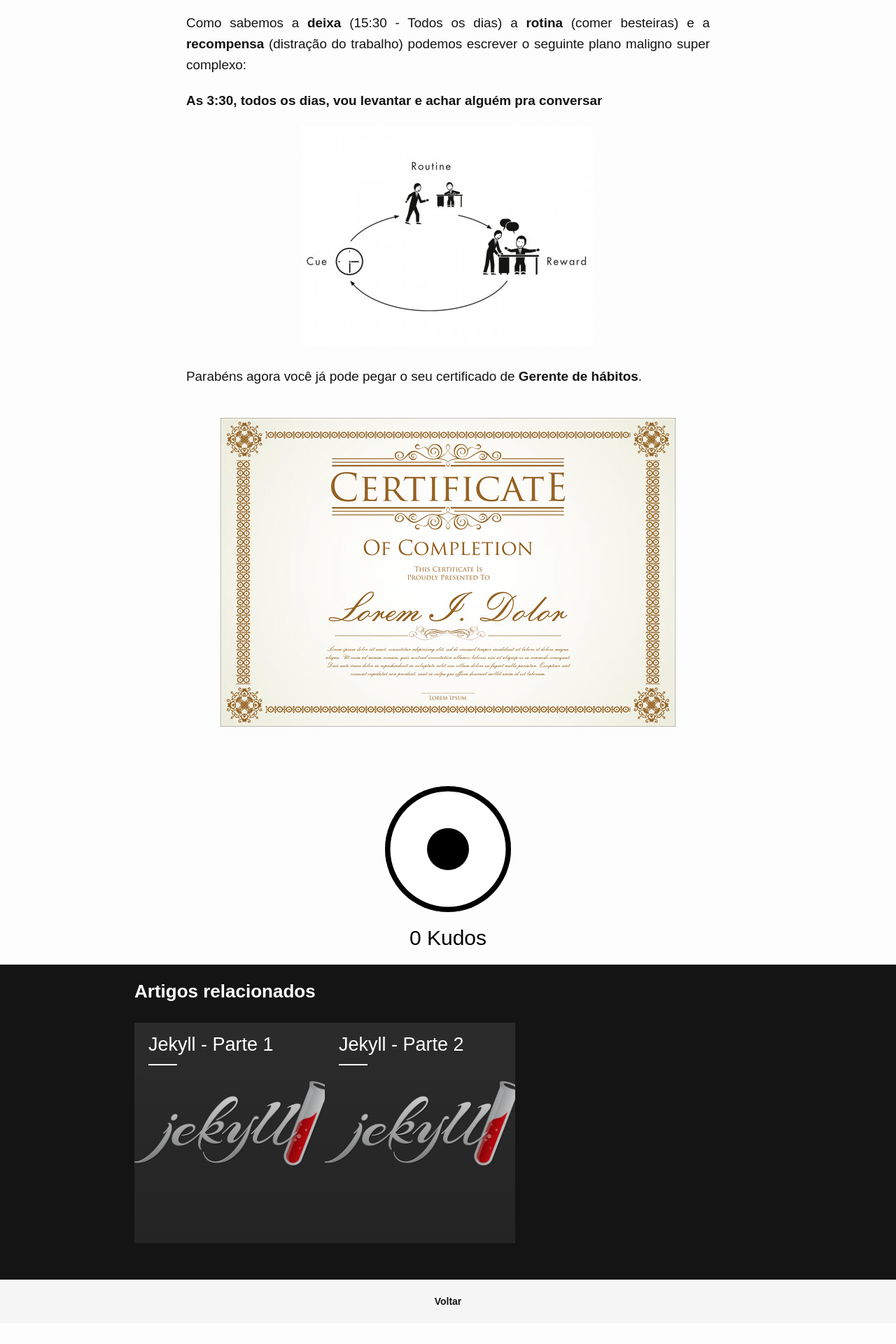
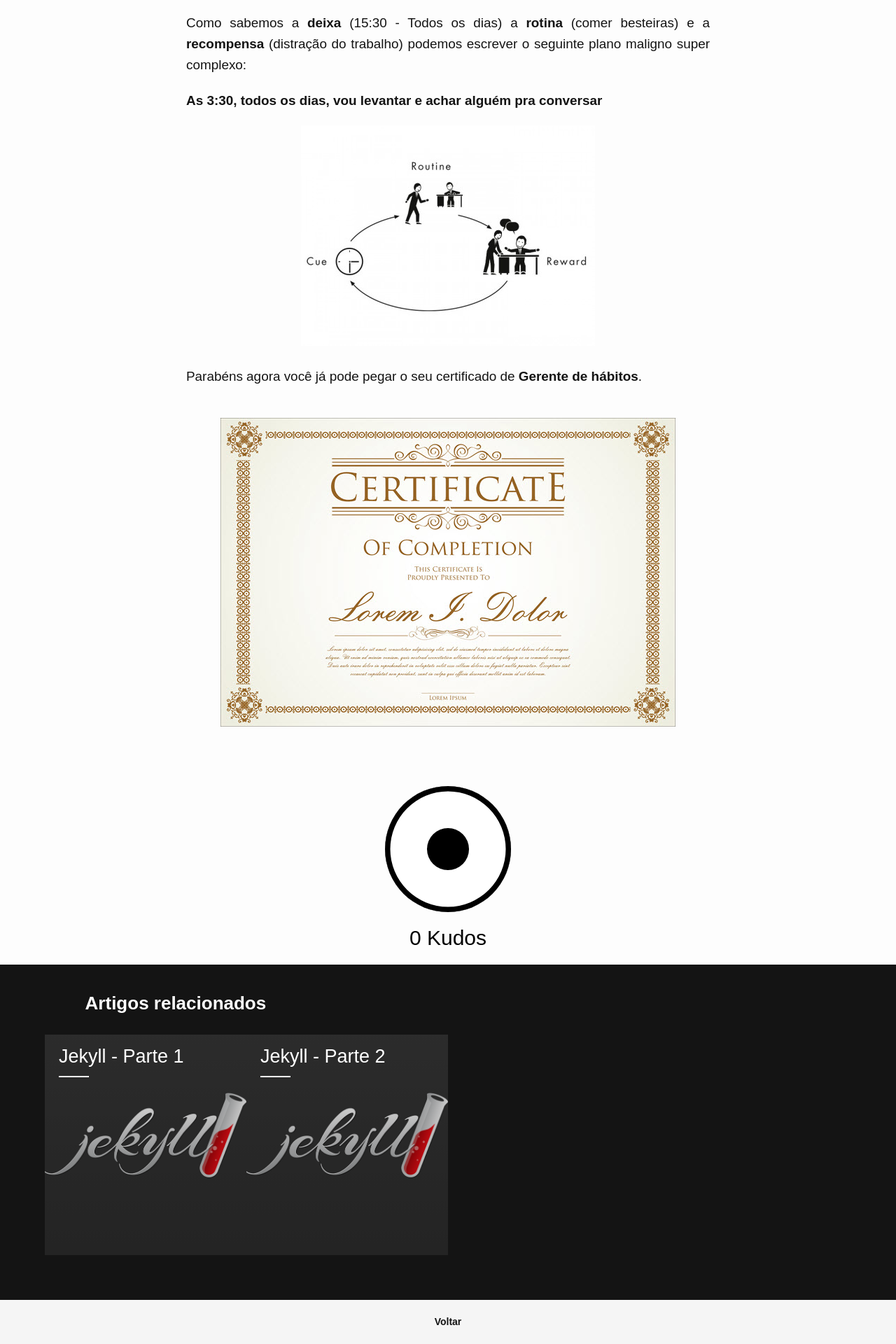
Before and after one commit to ecomachio/portfolio, a Jekyll site: the page built from _posts/2017-02-14-poderdohabito.md, in a window 1280 px wide. Shown: the part 4470-6390 px from the top of the page at 70% size. Built offline with Jekyll 4.4.1, drawn with Linux system fonts in a browser that asks for light colours; some web fonts are replaced; comment, search, counter and statistics services are not loaded; before the commit the page ends 6360 px from its top, so only the background shows below that.

Commit message:
related articles mobile

```diff
--- a/assets/css/main.css
+++ b/assets/css/main.css
@@ -580,36 +580,39 @@ input[type="button"] {
       -webkit-transition: all 200ms ease-in-out;
       transition: all 200ms ease-in-out; }
   .post-wrapper .relatedPosts {
-    height: 50vh;
     background: #141414;
     color: #fff;
-    padding: 0 0 0 15%; }
+    padding: 1% 5% 5% 5%; }
     .post-wrapper .relatedPosts h1, .post-wrapper .relatedPosts h2, .post-wrapper .relatedPosts h3, .post-wrapper .relatedPosts h4, .post-wrapper .relatedPosts h5, .post-wrapper .relatedPosts h6, .post-wrapper .relatedPosts p {
       color: #fff;
       -webkit-transition: all 200ms ease-in-out;
       transition: all 200ms ease-in-out; }
     .post-wrapper .relatedPosts .relatedPostsHeader {
-      width: 100%;
-      padding-top: 2%; }
+      margin-left: 5%; }
     .post-wrapper .relatedPosts .postgrid {
       display: -webkit-box;
       display: -webkit-flex;
       display: -ms-flexbox;
       display: flex;
-      width: 100%;
+      width: 100%; }
+      @media (max-width: 640px) {
+        .post-wrapper .relatedPosts .postgrid {
+          -webkit-box-orient: vertical;
+          -webkit-box-direction: normal;
+          -webkit-flex-direction: column;
+              -ms-flex-direction: column;
+                  flex-direction: column; } }
+      .post-wrapper .relatedPosts .postgrid .relatedArticle {
         min-width: 25%;
         font-size: 2.7px;
         height: 35vh; }
         @media (max-width: 775px) {
-        .post-wrapper .relatedPosts .postgrid {
+          .post-wrapper .relatedPosts .postgrid .relatedArticle {
             min-width: 40%; } }
         @media (max-width: 640px) {
-        .post-wrapper .relatedPosts .postgrid {
-          max-width: 50%; } }
-      @media (max-width: 1200px) {
-        .post-wrapper .relatedPosts .postgrid {
-          min-width: 50%; } }
-      .post-wrapper .relatedPosts .postgrid a .img-aux {
+          .post-wrapper .relatedPosts .postgrid .relatedArticle {
+            min-width: 100%; } }
+        .post-wrapper .relatedPosts .postgrid .relatedArticle a .img-aux {
           position: relative;
           height: 100%;
           width: 100%;
@@ -622,7 +625,7 @@ input[type="button"] {
           transition: all 0.3s ease-in-out;
           opacity: 0;
           overflow: hidden; }
-        .post-wrapper .relatedPosts .postgrid a .img-aux .caption {
+          .post-wrapper .relatedPosts .postgrid .relatedArticle a .img-aux .caption {
             padding: 0 0 0 20px;
             color: #fff;
             font-size: 8.5em;
@@ -635,17 +638,30 @@ input[type="button"] {
             -webkit-transition: all 0.4s ease-in-out;
             transition: all 0.4s ease-in-out;
             opacity: 0; }
-        .post-wrapper .relatedPosts .postgrid a .img-aux:hover .caption {
+            @media (max-width: 640px) {
+              .post-wrapper .relatedPosts .postgrid .relatedArticle a .img-aux .caption {
+                padding: 0 0 0 20px;
+                color: #fff;
+                font-size: 8.5em;
+                position: absolute;
+                top: 22%;
+                height: 15%;
+                width: -webkit-calc(100% - 20px);
+                width: calc(100% - 20px);
+                -webkit-transition: all 0.4s ease-in-out;
+                transition: all 0.4s ease-in-out;
+                opacity: 1; } }
+          .post-wrapper .relatedPosts .postgrid .relatedArticle a .img-aux:hover .caption {
             -webkit-transform: translateX(0);
                 -ms-transform: translateX(0);
                     transform: translateX(0);
             opacity: 1;
             top: 22%; }
-        .post-wrapper .relatedPosts .postgrid a .img-aux h2 {
+          .post-wrapper .relatedPosts .postgrid .relatedArticle a .img-aux h2 {
             opacity: 1; }
-        .post-wrapper .relatedPosts .postgrid a .img-aux::after, .post-wrapper .relatedPosts .postgrid a .img-aux::before {
+          .post-wrapper .relatedPosts .postgrid .relatedArticle a .img-aux::after, .post-wrapper .relatedPosts .postgrid .relatedArticle a .img-aux::before {
             position: absolute; }
-        .post-wrapper .relatedPosts .postgrid a .img-aux::before {
+          .post-wrapper .relatedPosts .postgrid .relatedArticle a .img-aux::before {
             padding: 0 0 0 20px;
             font-size: 10em;
             color: #fff;
@@ -654,7 +670,7 @@ input[type="button"] {
             height: 20%;
             width: -webkit-calc(100% - 20px);
             width: calc(100% - 20px); }
-        .post-wrapper .relatedPosts .postgrid a .img-aux::after {
+          .post-wrapper .relatedPosts .postgrid .relatedArticle a .img-aux::after {
             margin: 0 0 0 20px;
             top: -webkit-calc(10% + 10em);
             top: calc(10% + 10em);
@@ -662,19 +678,22 @@ input[type="button"] {
             width: 15%;
             height: auto;
             border-bottom: 2px solid #fff; }
-        .post-wrapper .relatedPosts .postgrid a .img-aux:hover::after {
+            @media (max-width: 640px) {
+              .post-wrapper .relatedPosts .postgrid .relatedArticle a .img-aux::after {
+                display: none; } }
+          .post-wrapper .relatedPosts .postgrid .relatedArticle a .img-aux:hover::after {
             width: -webkit-calc(100% - 40px);
             width: calc(100% - 40px);
             -webkit-transition: all 0.5s ease-in-out;
             transition: all 0.5s ease-in-out; }
-        .post-wrapper .relatedPosts .postgrid a .img-aux.come-in {
+          .post-wrapper .relatedPosts .postgrid .relatedArticle a .img-aux.come-in {
             -webkit-transform: translateY(30vh);
                 -ms-transform: translateY(30vh);
                     transform: translateY(30vh);
             opacity: 0;
             -webkit-animation: come-in 1.0s ease forwards;
                     animation: come-in 1.0s ease forwards; }
-        .post-wrapper .relatedPosts .postgrid a .img-aux.come-in-slow {
+          .post-wrapper .relatedPosts .postgrid .relatedArticle a .img-aux.come-in-slow {
             -webkit-transform: translateY(30vh);
                 -ms-transform: translateY(30vh);
                     transform: translateY(30vh);
```
Also changed, not shown: assets/css/4-pages/posts.sass (+82 -71 lines). Lines whose indentation alone changed are shown as unchanged.
